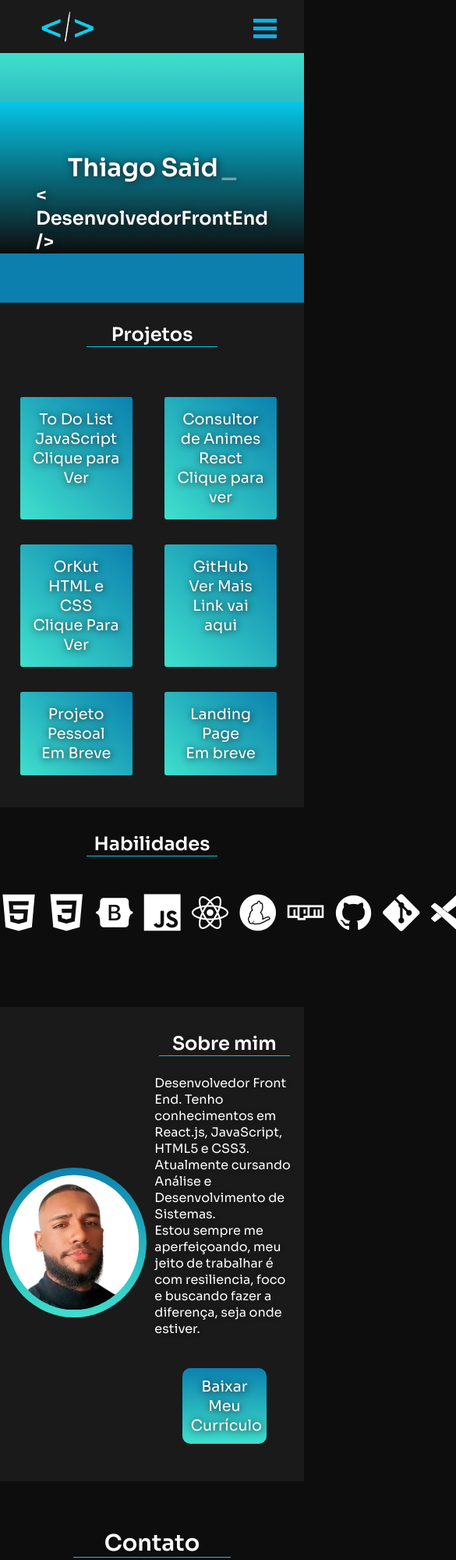
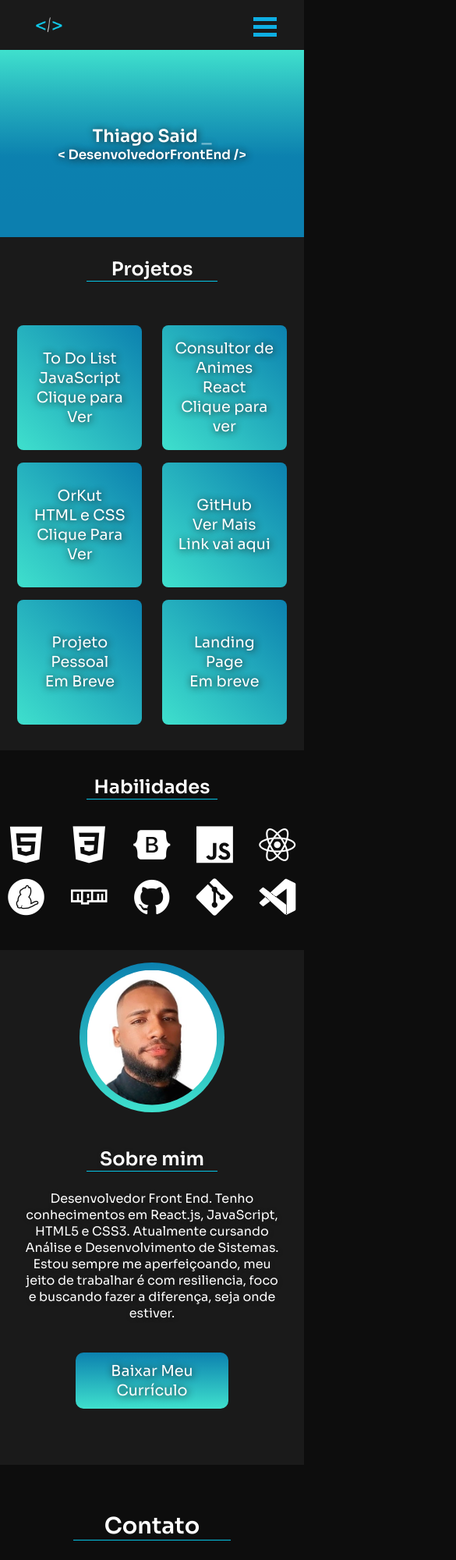
Before and after one commit to thiagosaidm/MeuPortifolio, a plain HTML site: page index.html in a window 390 px wide. Shown: the top 2000 px of the page at 78% size, 585 px wide, since content can reach past the window. Drawn offline with nearby package versions, Linux system fonts and the light colour scheme.

Commit message:
"Finalização Mobile"

```diff
--- a/css/responsive.css
+++ b/css/responsive.css
@@ -1,11 +1,11 @@
 @media (max-width: 968px) {
 
-    .projetos{
+    .projetos {
         margin: auto;
     }
 
 
-    .btn_menu{
+    .btn_menu {
         display: flex;
         padding: .5rem 1rem;
         font-size: 1rem;
@@ -15,49 +15,53 @@
 
     }
 
-    .menu{
+    .menu {
         box-sizing: border-box;
         visibility: hidden;
         position: absolute;
-        width: auto;
+        width: 100%;
         height: auto;
         z-index: 1000;
-        top:70px;
+        top: 65px;
         right: 0;
-        background-color:#0eaee3;
+        background-color: #0eaee3;
         transition: .5s;
         overflow-y: hidden;
+        display: flex;
+        flex-direction: column;
     }
 
     .menu li {
         width: auto;
     }
 
-    .menu a{
-        padding:1em;
+    .menu a {
+        padding: 1em;
         text-align: center;
         margin: auto;
 
     }
 
-    .menu a:hover{
+    .menu a:hover {
         background-color: #fff
     }
 
-    #nav.on .menu{
+    #nav.on .menu {
         height: auto;
         visibility: visible;
-        overflow-y:hidden;
+        overflow-y: hidden;
     }
 
-    .one, .two, .three{
+    .one,
+    .two,
+    .three {
         background-color: #0eaee3;
         height: 5px;
         width: 75%;
         margin: 5px auto;
     }
 
-    .hamburger{
+    .hamburger {
         width: 40px;
         height: 5px;
         display: block;
@@ -67,16 +71,23 @@
 
     /* transformar em x */
 
-    #nav.on .one{
+    #nav.on .one {
         transform: rotate(45deg) translate(7px, 6px);
     }
 
-   #nav.on .two{
+    #nav.on .two {
         opacity: 0;
     }
 
-   #nav.on .three{
+    #nav.on .three {
         transform: rotate(-45deg) translate(8px, -7px);
+    }
+
+    .banner {
+        display: flex;
+        justify-content: center;
+        height: 15em;
+
     }
 
     .content-banner {
@@ -85,27 +96,20 @@
         flex-direction: column-reverse;
         align-items: center;
         justify-content: space-evenly;
-    margin:auto;
+        margin: auto;
         padding: 0 4em;
         width: 100%;
-    background-image: linear-gradient(180deg, #05c5e7, #0d0d0d);
 
-
-}
-
-.banner-subtitle {
-    display: flex;
-    flex-direction: column;
-    align-items: center;
-    margin-top: 4em;
 
     }
 
 
 
+
 }
 
-@media (max-width: 600px){
+@media (max-width: 600px) {
+
 
     .projetos-cards {
         display: grid;
@@ -115,42 +119,143 @@
         padding: 2em 1em;
     }
 
-.card{
-    box-sizing: content-box;
-    width: 12em;
-    height: auto;
+    .card {
+        width: 15em;
+        min-height: 10em;
+        margin: auto;
+        display: flex;
+        flex-direction: column;
+        justify-content: center;
     }
 
-.card-image{
-    visibility: hidden;;
+    .icones {
+        display: grid;
+        grid-template-columns: repeat(5, 1fr);
+        margin: auto;
+    }
+
+    .icones i {
+        margin: auto;
+        padding: .2em;
+    }
+
+}
+
+@media (max-width: 425px) {
+
+    .banner {
+        width: 100%;
+    }
+
+    .banner-subtitle {
+        width: 100%;
+        font-size: .8em;
     }
 
 
-}
-
-@media (max-width: 425px){
     .projetos-content {
 
         width: 100%;
-    padding: .1em;
+        margin: auto;
 
     }
 
-.card{
-    width: 7em;
-    background-color: #05c5e7;
-    margin: .5em;
-    padding: 1em;
-    border-radius: 2%;
+    .card {
+        width: 10em;
     }
 
-.avatar{
-    width: auto;
-    height: auto;
-
+    .sobre-content {
+        display: flex;
+        flex-direction: column;
+        width: 100%;
+        padding: 1em;
 
     }
 
-@media (max-width: 399px){
+    .sobre-texto {
+        width: 100%;
+        padding: 1em;
+        text-align: center;
+    }
 
 }
+
+@media (max-width: 399px) {
+    .logo{
+        width: 3em;
+    }
+
+    .navbar{
+        height: 4em;
+    }
+
+
+
+    .banner {
+        width: 100%;
+    }
+
+    .banner-subtitle {
+        width: 100%;
+        font-size: .7em;
+    }
+}
+
+@media (max-width: 320px) {
+    .banner {
+        width: 100%;
+    }
+
+    .banner-subtitle {
+        width: 100%;
+        font-size: .5em;
+    }
+
+
+    .projetos-content {
+
+        width: 100%;
+        margin: auto;
+
+    }
+
+    .card {
+        width: 8em;
+        max-height: 10em;
+        padding: 2em auto;
+
+    }
+
+    .card a,
+    .card li{
+        font-size: 10pt;
+    }
+
+    .icones {
+        display: grid;
+        grid-template-columns: repeat(5, 1fr);
+        margin: auto;
+        width: 100%;
+    }
+
+    .icones i {
+        margin: auto;
+        padding: .1em;
+        font-size: 25pt;
+    }
+
+    .sobre-content {
+        display: flex;
+        flex-direction: column;
+        width: 100%;
+        padding: 1em;
+
+    }
+
+    .sobre-texto {
+        width: 100%;
+        padding: 1em;
+        text-align: center;
+    }
+
+}
--- a/css/styles.css
+++ b/css/styles.css
@@ -187,7 +187,7 @@ a {
     background-image: linear-gradient(45deg,#3fe0cd, #0C81AF);
     margin: .5em;
     padding: 1em;
-    border-radius: 2%;
+    border-radius: 5%;
     text-shadow: 1px 1px 10px #1a1a1a;
 
 }
```
Lines whose indentation alone changed are shown as unchanged.
